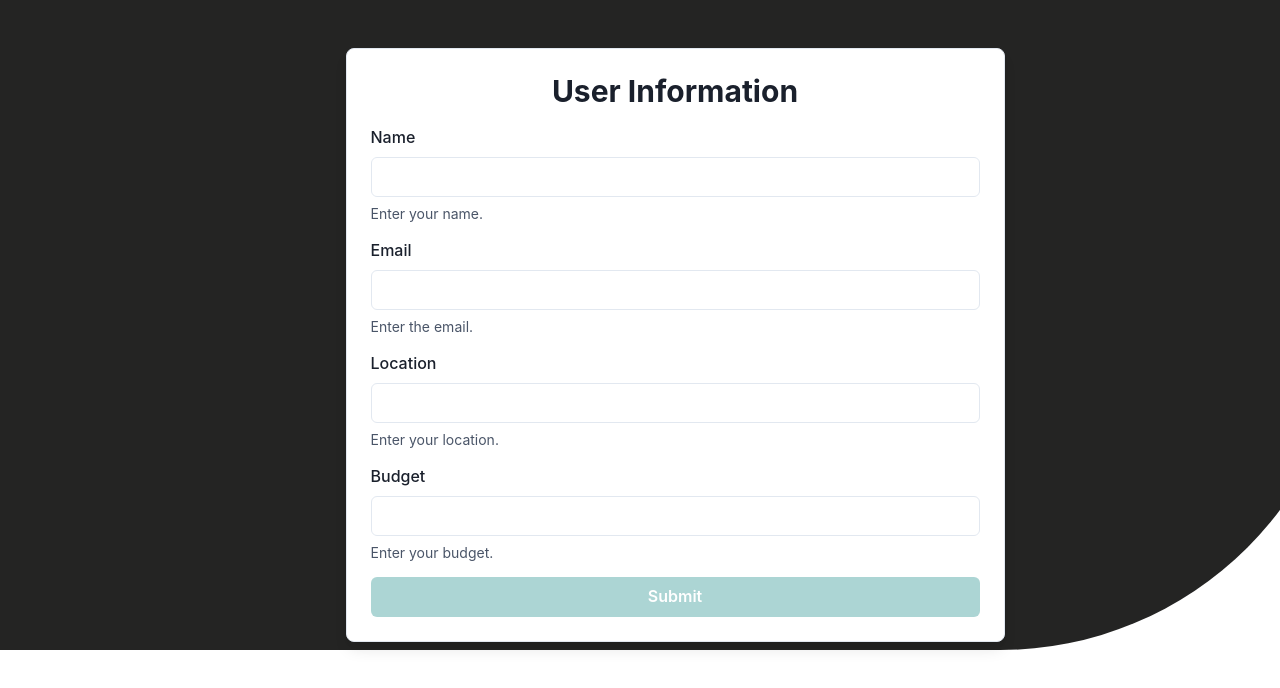
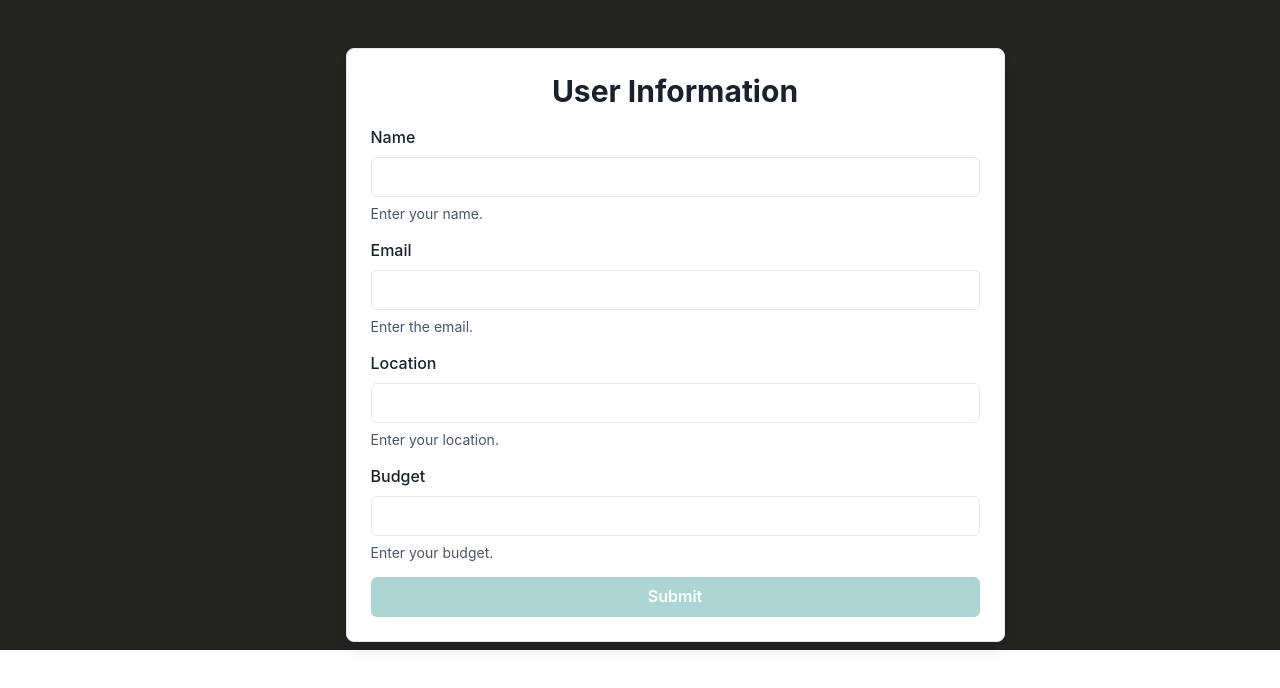
Before and after one commit to vanshika704/FeastFriends704, a React (Vite) app: page /partners in a window 1280 px wide. Shown: the top 688 px of the page. Built offline with nearby package versions, Linux system fonts and the light colour scheme; a web font is replaced by a local one.

Commit message:
responsive

```diff
--- a/src/components/partners.jsx
+++ b/src/components/partners.jsx
@@ -8,6 +8,7 @@ import {
     Button,
     Box,
     Heading,
+    useBreakpointValue
 } from '@chakra-ui/react';
 import { useState } from 'react';
 import { useNavigate } from 'react-router-dom';
@@ -62,9 +63,11 @@ function Partners() {
             navigate("/find-partners");
         };
 
+        const boxWidth = useBreakpointValue({ base: "100%", sm: "90%", md: "70%", lg: "50%" });
+
         return (
             <Box
-                maxW={{ base: "95%", sm: "80%", md: "60%", lg: "50%" }}
+                maxW={boxWidth}
                 borderWidth="1px"
                 borderRadius="lg"
                 overflow="hidden"
--- a/src/index.css
+++ b/src/index.css
@@ -301,7 +301,7 @@ body {
   height: 650px;
   width: 1350px;
   background-color: #242423;
-  border-bottom-right-radius: 350px;
+  /* border-bottom-right-radius: 350px; */
 }
 @media (min-width: 440px)   {
   .logo,.credentials{
@@ -326,6 +326,9 @@ padding: 2px;
     .image-container{
       width: 500px;
 
+    }
+    .Partners{
+      width: 500px;
     }
 }
 
@@ -352,6 +355,9 @@ padding: 2px;
         .image-container{
           width: 700px;
         }
+        .Partners{
+          width: 850px;
+        }
 }
 @media (min-width: 768px) {.logo,.credentials{
   margin-left: 200px;
@@ -373,6 +379,9 @@ float: left;
         }
         .image-container{
           width: 900px;
+        }
+        .Partners{
+          width: 950px;
         }}
 
 @media (min-width: 1024px) {.logo,.credentials{
@@ -392,6 +401,9 @@ float: left;
         }
         .image-container{
           width: 1100px;
+        }
+        .Partners{
+          width: 1150px;
         }
 }
 
@@ -413,6 +425,9 @@ float: left;
         .image-container{
           width: 1300px;
         }
+        .Partners{
+          width: 1350px;
+        }
      }
 
 @media (min-width: 1536px) {.logo,.credentials{
@@ -433,4 +448,7 @@ height: 50px;}
   .image-container{
     width: 1300px;
   }
+  .Partners{
+    width: 1350px;
+  }
 }
```
